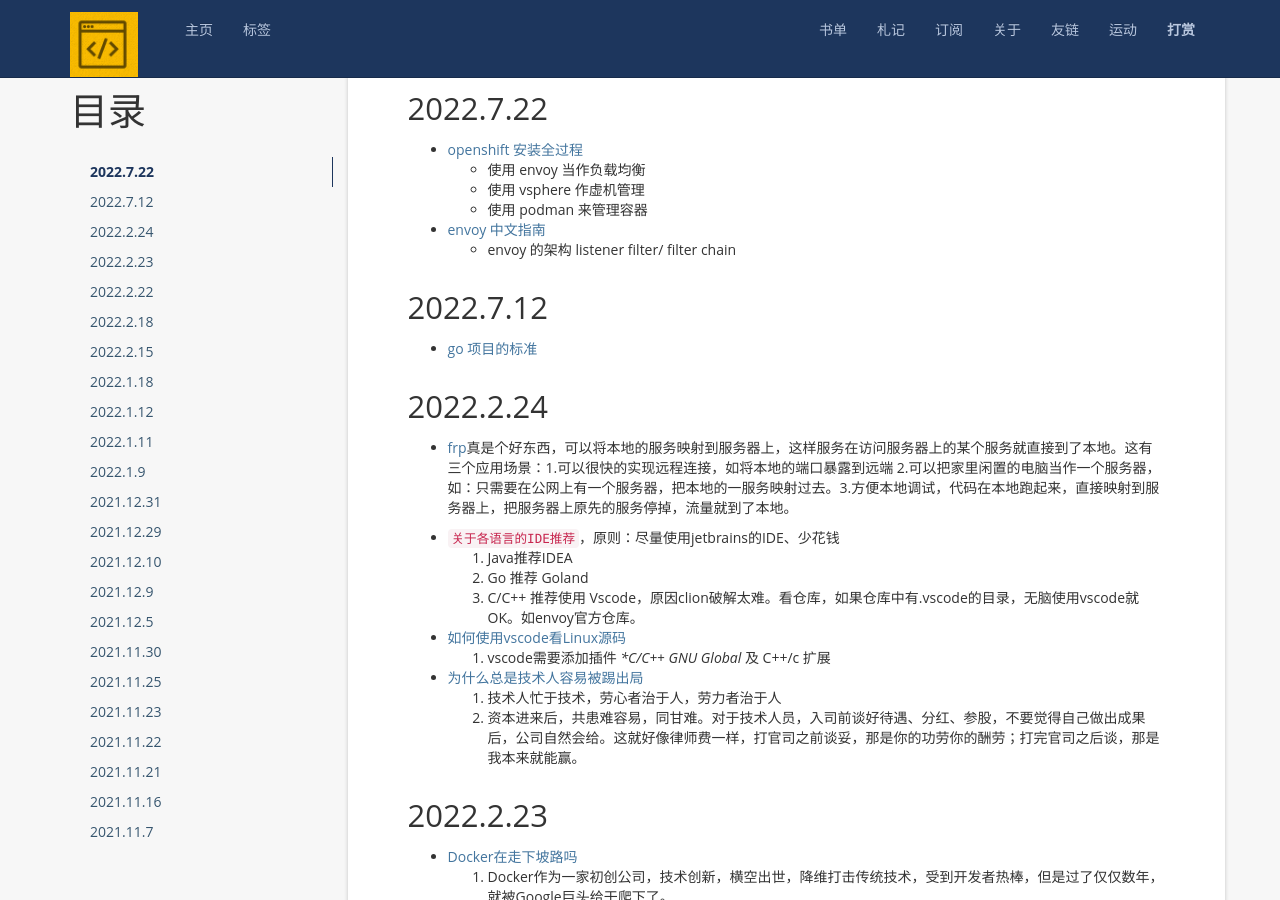
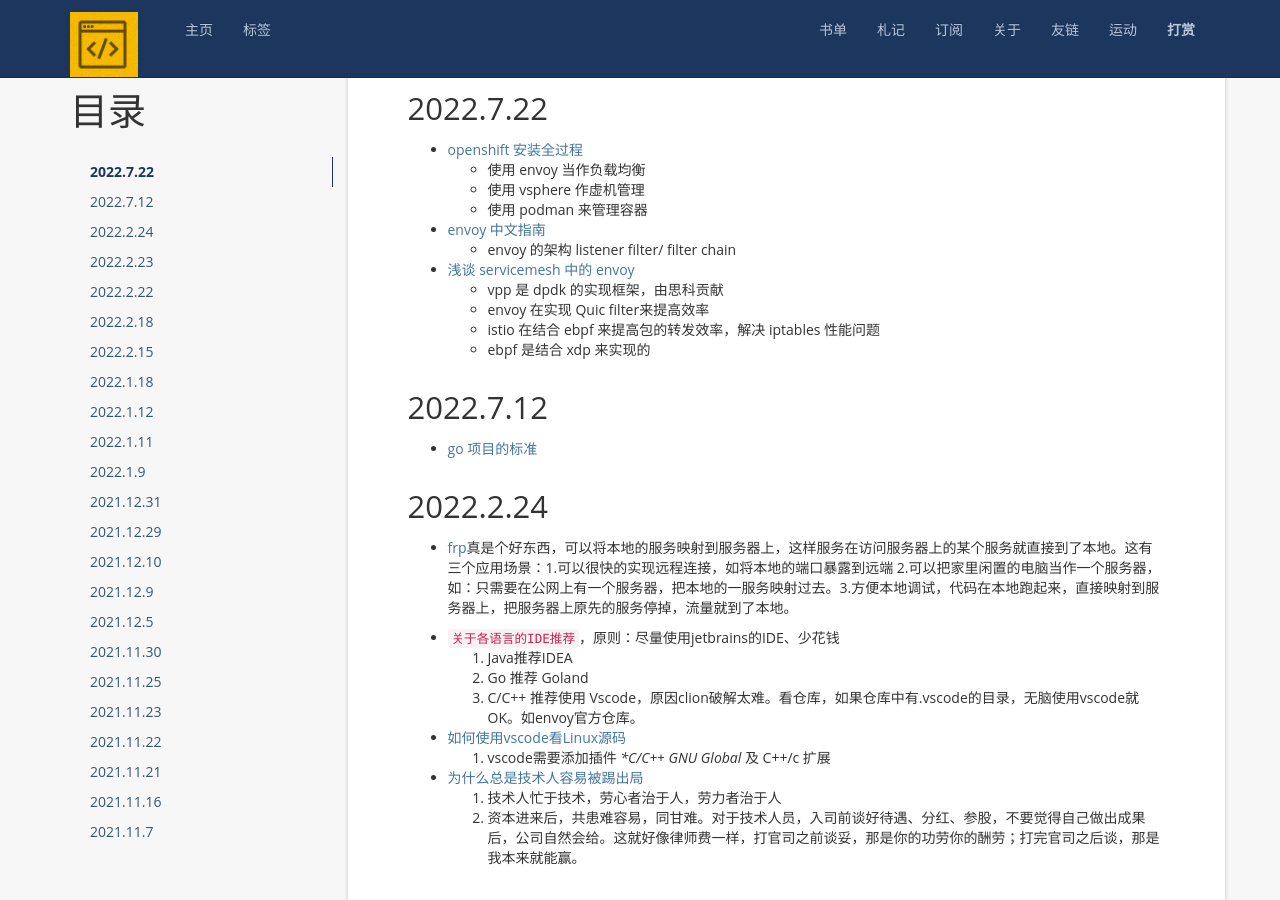
Before and after one commit to zackzhangkai/zackzhangkai.github.io, a Jekyll site: the page built from note.md, in a window 1280 px wide and 900 px high, scrolled down 375 px. Built offline with Jekyll 4.4.1, drawn with Linux system fonts in a browser that asks for light colours; nearby versions of some CDN libraries; a script that is not in the unit is left out; comment, search, counter and statistics services are not loaded.

Commit message:
Update note.md

```diff
--- a/note.md
+++ b/note.md
@@ -18,6 +18,12 @@ permalink: /note/
 
 + [envoy 中文指南](https://icloudnative.io/envoy-handbook/docs/gettingstarted/architecture/)
   - envoy 的架构 listener filter/ filter chain
+
++ [浅谈 servicemesh 中的 envoy](https://juejin.cn/post/6844903637710274573)
+  - vpp 是 dpdk 的实现框架，由思科贡献
+  - envoy 在实现 Quic filter来提高效率
+  - istio 在结合 ebpf 来提高包的转发效率，解决 iptables 性能问题
+  - ebpf 是结合 xdp 来实现的
 
 2022.7.12
 -----------
```
